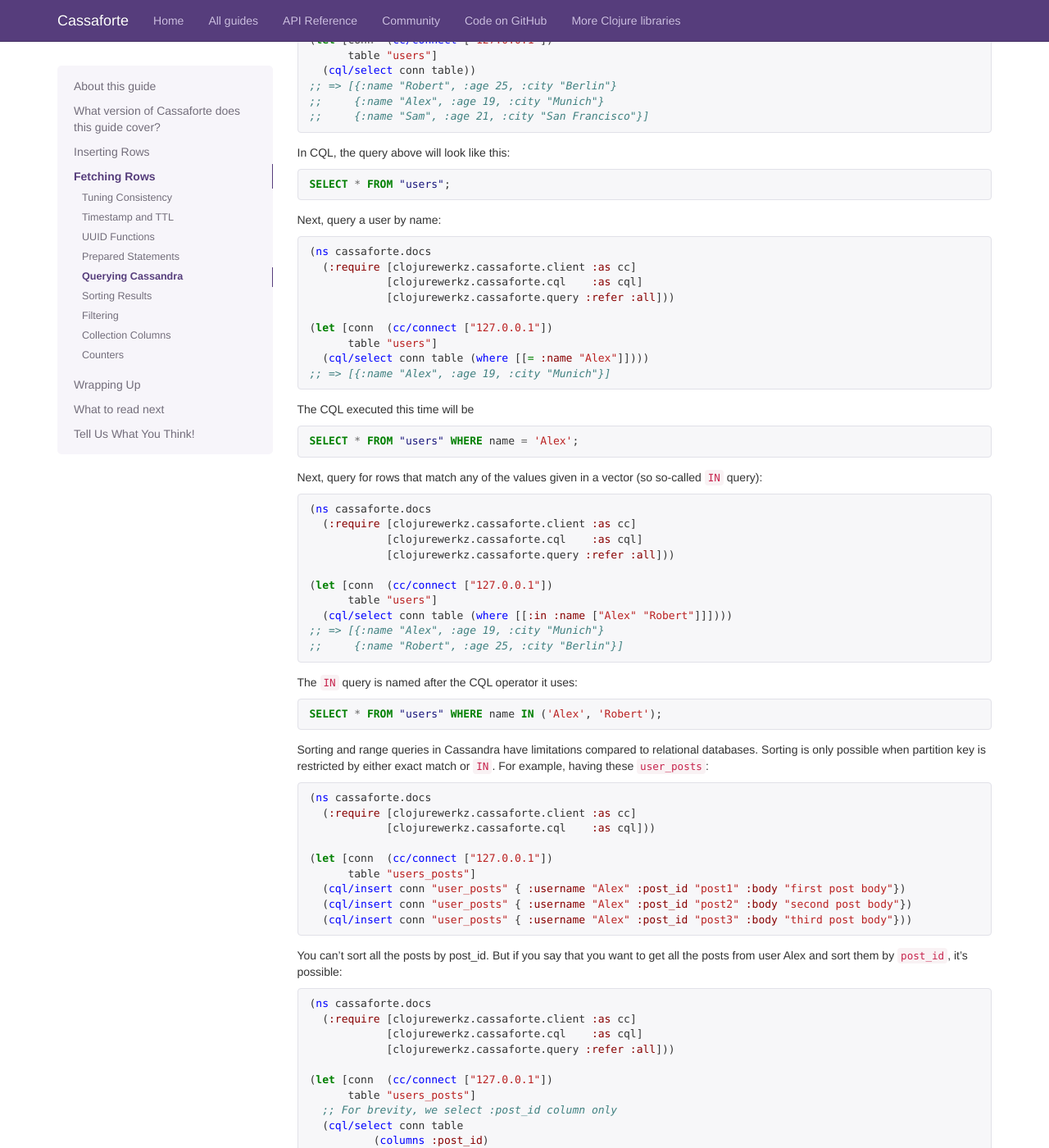
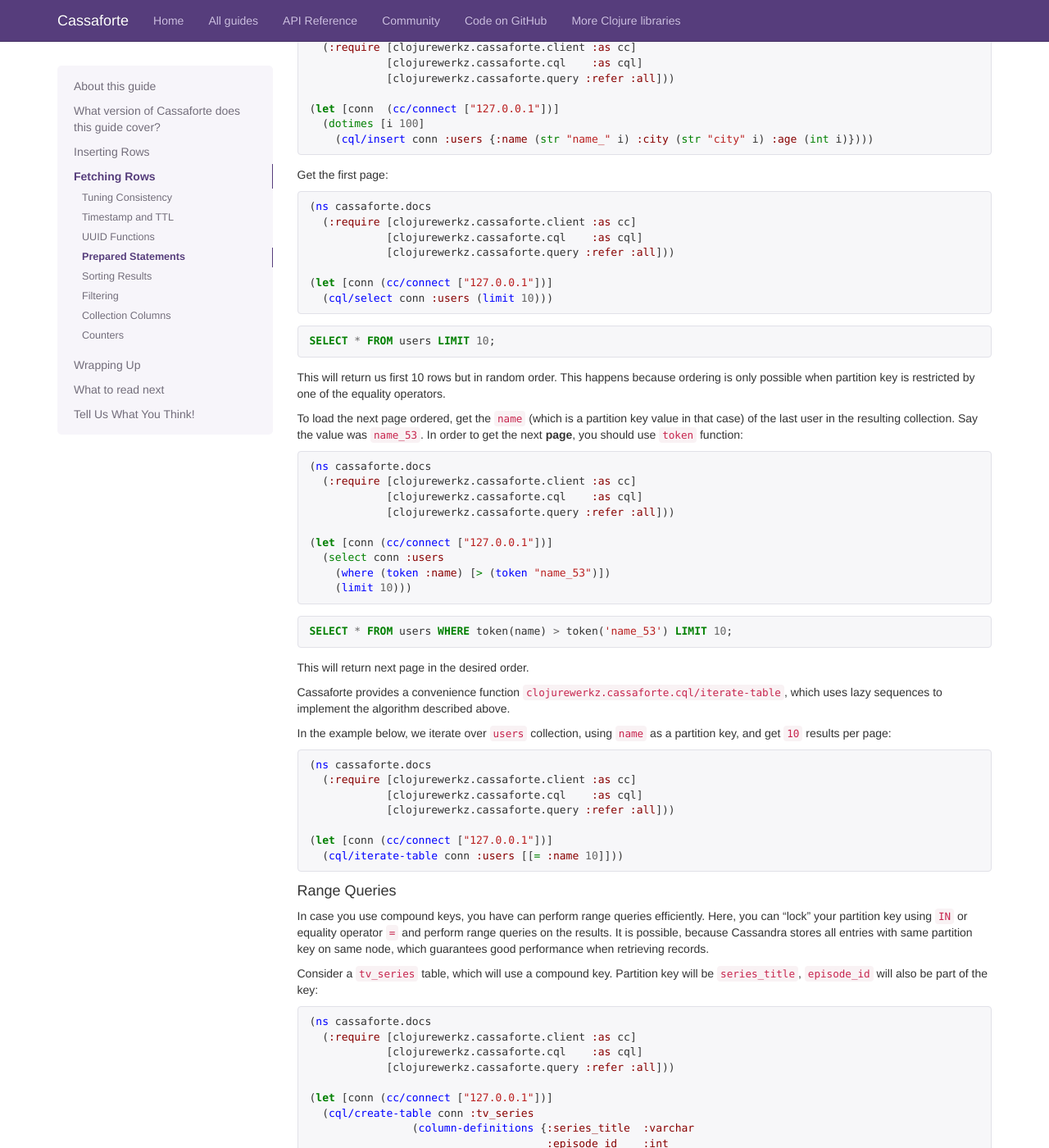
Before and after one commit to clojurewerkz/cassaforte.docs, a Jekyll site: the page built from articles/cql.md, in a window 1280 px wide and 1400 px high, scrolled down 7401 px. Shown: the whole window at 82% size. Built offline with Jekyll 4.4.1, drawn with Linux system fonts in a browser that asks for light colours; some web fonts are replaced; Markdown is read by kramdown in place of the engine named in the settings; some of the changed text lies outside the part shown.

Commit message:
Remove duplicated section

````diff
--- a/articles/cql.md
+++ b/articles/cql.md
@@ -438,191 +438,6 @@ If you want to run __all__ queries generated by `cql` or `multi.cql` namespaces
 you can use `force-prepared-queries` connection option.
 
 
-### Querying Cassandra
-
-The real power of CQL comes in querying. You can use standard equality queries,
-`IN` queries, and range queries.
-
-The examples above need some data to be in the "users" table:
-
-``` clojure
-(ns cassaforte.docs
-  (:require [clojurewerkz.cassaforte.client :as cc]
-            [clojurewerkz.cassaforte.cql    :as cql]))
-
-(let [conn  (cc/connect ["127.0.0.1"])
-      table "users"]
-  (cql/insert conn table {:name "Alex" :city "Munich" :age (int 19)})
-  (cql/insert conn table {:name "Robert" :city "Berlin" :age (int 25)})
-  (cql/insert conn table {:name "Sam" :city "San Francisco" :age (int 21)}))
-```
-
-The above example will execute the CQL you expect:
-
-```sql
-INSERT INTO "users" (name, city, age) VALUES ('Alex', 'Munich', 19);
-INSERT INTO "users" (name, city, age) VALUES ('Robert', 'Berlin', 25);
-INSERT INTO "users" (name, city, age) VALUES ('Sam', 'San Francisco', 21);
-```
-
-Most straightforward thing is to select all users:
-
-``` clojure
-(ns cassaforte.docs
-  (:require [clojurewerkz.cassaforte.client :as cc]
-            [clojurewerkz.cassaforte.cql    :as cql]
-            [clojurewerkz.cassaforte.query :refer :all]))
-
-(let [conn  (cc/connect ["127.0.0.1"])
-      table "users"]
-  (cql/select conn table))
-;; => [{:name "Robert", :age 25, :city "Berlin"}
-;;     {:name "Alex", :age 19, :city "Munich"}
-;;     {:name "Sam", :age 21, :city "San Francisco"}]
-```
-
-In CQL, the query above will look like this:
-
-```sql
-SELECT * FROM "users";
-```
-
-Next, query a user by name:
-
-``` clojure
-(ns cassaforte.docs
-  (:require [clojurewerkz.cassaforte.client :as cc]
-            [clojurewerkz.cassaforte.cql    :as cql]
-            [clojurewerkz.cassaforte.query :refer :all]))
-
-(let [conn  (cc/connect ["127.0.0.1"])
-      table "users"]
-  (cql/select conn table (where [[= :name "Alex"]])))
-;; => [{:name "Alex", :age 19, :city "Munich"}]
-```
-
-The CQL executed this time will be
-
-```sql
-SELECT * FROM "users" WHERE name = 'Alex';
-```
-
-Next, query for rows that match any of the values given in a vector (so so-called `IN` query):
-
-``` clojure
-(ns cassaforte.docs
-  (:require [clojurewerkz.cassaforte.client :as cc]
-            [clojurewerkz.cassaforte.cql    :as cql]
-            [clojurewerkz.cassaforte.query :refer :all]))
-
-(let [conn  (cc/connect ["127.0.0.1"])
-      table "users"]
-  (cql/select conn table (where [[:in :name ["Alex" "Robert"]]])))
-;; => [{:name "Alex", :age 19, :city "Munich"}
-;;     {:name "Robert", :age 25, :city "Berlin"}]
-```
-
-The `IN` query is named after the CQL operator it uses:
-
-```sql
-SELECT * FROM "users" WHERE name IN ('Alex', 'Robert');
-```
-
-Sorting and range queries in Cassandra have limitations compared to
-relational databases. Sorting is only possible when partition key is restricted by either
-exact match or `IN`. For example, having these `user_posts`:
-
-``` clojure
-(ns cassaforte.docs
-  (:require [clojurewerkz.cassaforte.client :as cc]
-            [clojurewerkz.cassaforte.cql    :as cql]))
-
-(let [conn  (cc/connect ["127.0.0.1"])
-      table "users_posts"]
-  (cql/insert conn "user_posts" { :username "Alex" :post_id "post1" :body "first post body"})
-  (cql/insert conn "user_posts" { :username "Alex" :post_id "post2" :body "second post body"})
-  (cql/insert conn "user_posts" { :username "Alex" :post_id "post3" :body "third post body"}))
-```
-
-You can't sort all the posts by post_id. But if you say that you want
-to get all the posts from user Alex and sort them by `post_id`, it's
-possible:
-
-``` clojure
-(ns cassaforte.docs
-  (:require [clojurewerkz.cassaforte.client :as cc]
-            [clojurewerkz.cassaforte.cql    :as cql]
-            [clojurewerkz.cassaforte.query :refer :all]))
-
-(let [conn  (cc/connect ["127.0.0.1"])
-      table "users_posts"]
-  ;; For brevity, we select :post_id column only
-  (cql/select conn table
-          (columns :post_id)
-          (where [[= :username "Alex"]])
-          (order-by [:post_id :desc])))
-
-;; => [{:post_id "post3"}
-;;     {:post_id "post2"}
-;;     {:post_id "post1"}]
-```
-
-CQL used by the code above is quite straightforward:
-
-```sql
-SELECT post_id FROM "user_posts"
-  WHERE username = 'Alex'
-  ORDER BY post_id desc;
-```
-
-Finally, you can use range queries to get a slice of data:
-
-``` clojure
-(ns cassaforte.docs
-  (:require [clojurewerkz.cassaforte.client :as cc]
-            [clojurewerkz.cassaforte.cql    :as cql]
-            [clojurewerkz.cassaforte.query :refer :all]))
-
-(let [conn  (cc/connect ["127.0.0.1"])
-      table "users_posts"]
-  ;; For brevity, we select :post_id column only
-  (cql/select conn table
-          (columns :post_id)
-          (where [[= :username "Alex"]
-                  [> :post_id "post1"]
-                  [< :post_id "post3"]])))
-;; => [{:post_id "post2"}]
-```
-
-will use
-
-```sql
-SELECT post_id FROM "user_posts"
-  WHERE username = 'Alex'
-    AND post_id > 'post1'
-    AND post_id < 'post3';
-```
-
-In order to limit results of your query, use `limit` clause:
-
-``` clojure
-(ns cassaforte.docs
-  (:require [clojurewerkz.cassaforte.client :as cc]
-            [clojurewerkz.cassaforte.cql    :as cql]
-            [clojurewerkz.cassaforte.query :refer :all]))
-
-(let [conn  (cc/connect ["127.0.0.1"])
-      table "users_posts"]
-  (cql/select conn table (limit 1)))
-;; => [{:username "Alex", :post_id "post1", :body "first post body"}]
-```
-
-`limit` does what one would expect:
-
-```sql
-SELECT * FROM "user_posts" LIMIT 1;
-```
-
 #### Paginating Through Results
 
 Pagination with Cassandra can at times be less convenient than with relational databases.
````
